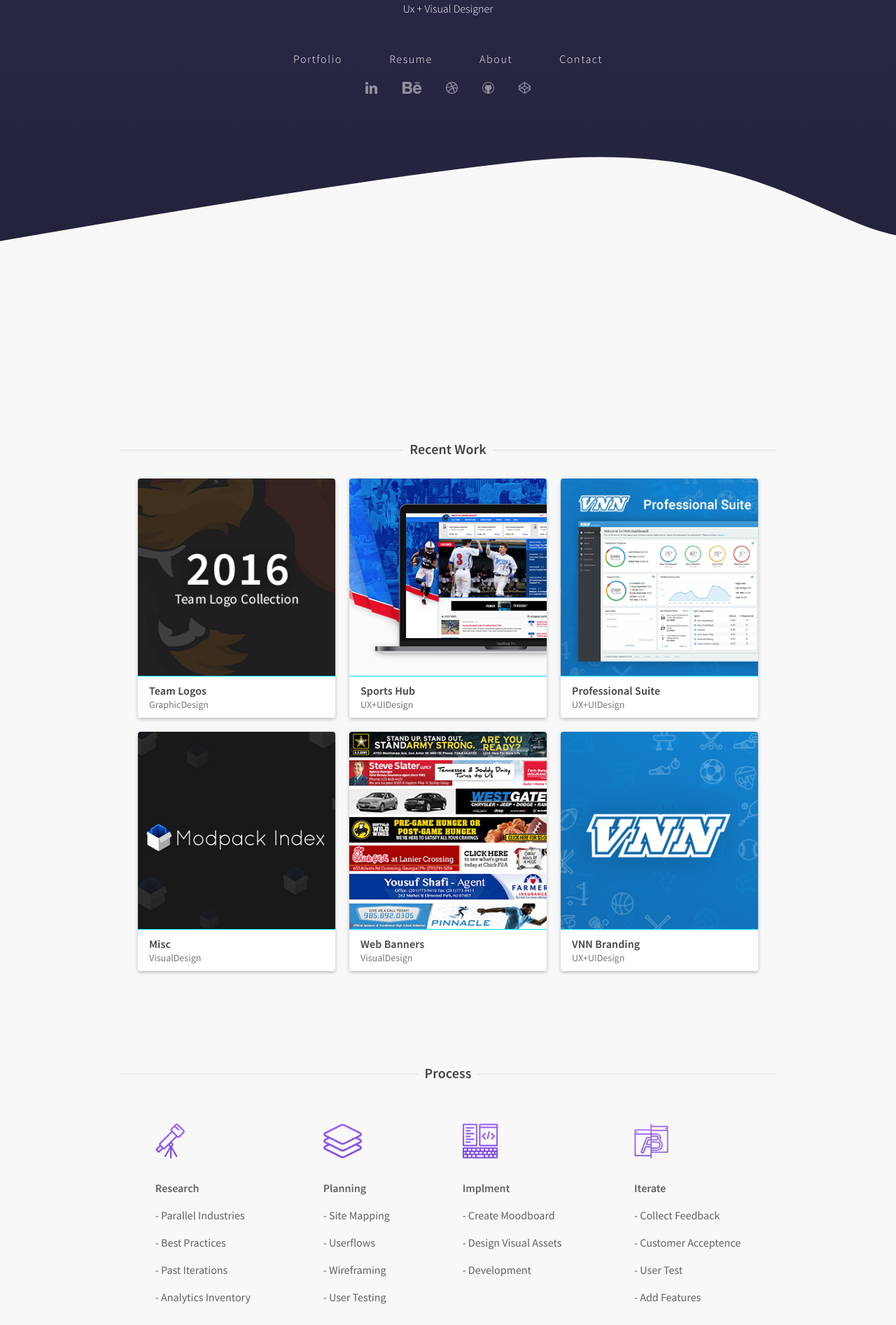
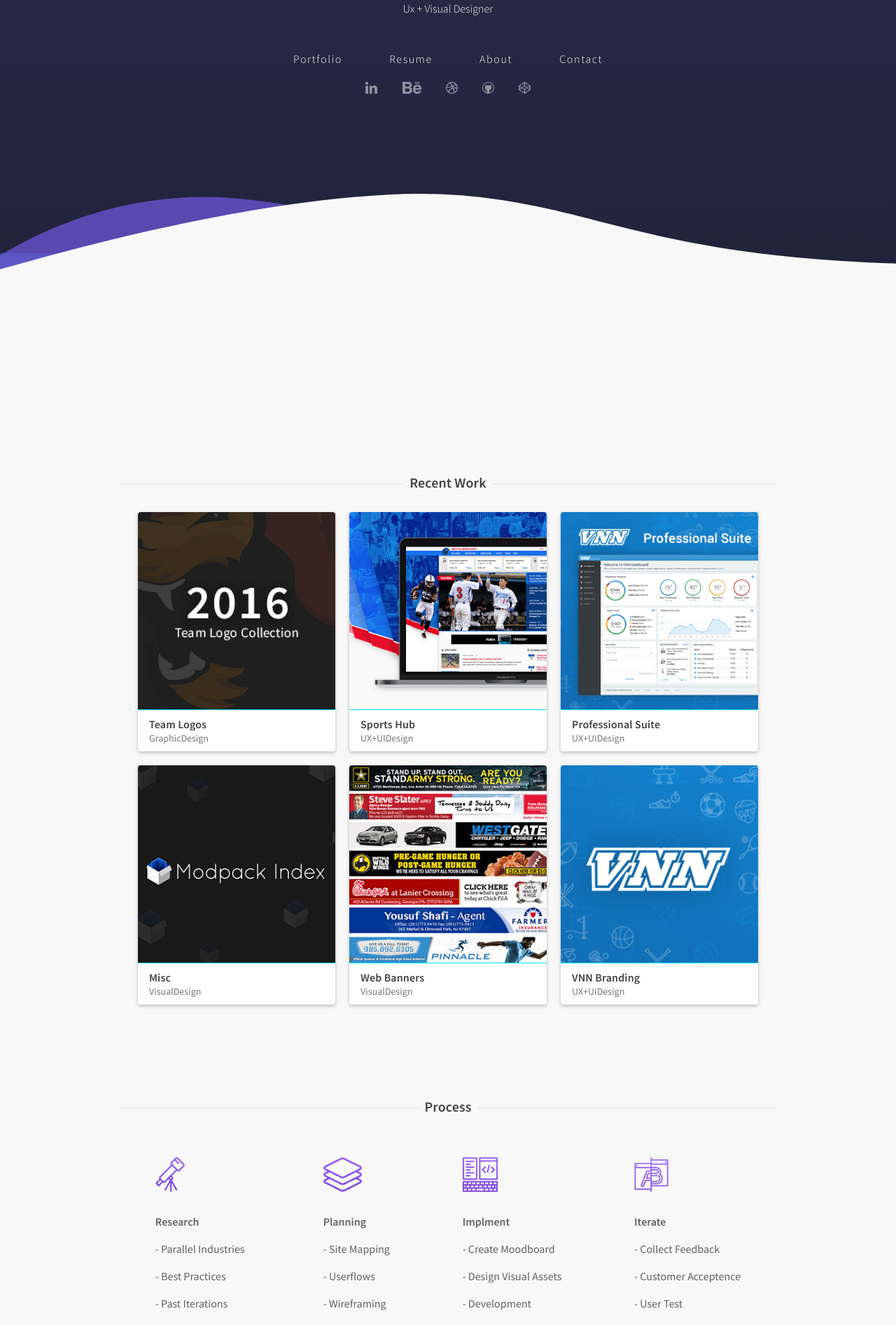
Before and after one commit to tenderScript/tenderScript.github.io, a Jekyll site: the page built from index.md, in a window 1280 px wide. Shown: the part 393-2287 px from the top of the page at 70% size. Built offline with Jekyll 4.4.1, drawn with Linux system fonts in a browser that asks for light colours; nearby versions of some CDN libraries.

Commit message:
made waves surf worthy

```diff
--- a/_includes/head.html
+++ b/_includes/head.html
@@ -5,7 +5,7 @@
   <meta http-equiv="Content-Language" content="en">
   <title>{% if page.title %}{{ page.title | escape }}{% else %}{{ site.title | escape }}{% endif %}</title>
   <meta name="description" content="{{ page.excerpt | default: site.description | strip_html | normalize_whitespace | truncate: 160 | escape }}">
-
+  <link rel="stylesheet" href="https://cdnjs.cloudflare.com/ajax/libs/animate.css/3.5.2/animate.min.css">
   <link href="https://fonts.googleapis.com/css?family=Source+Sans+Pro:300,400,600,700" rel="stylesheet">
   <link href="https://fonts.googleapis.com/css?family=Lora" rel="stylesheet">
   <link rel="stylesheet" href="{{ "/css/main.css" | relative_url }}">
--- a/_layouts/home.html
+++ b/_layouts/home.html
@@ -22,9 +22,13 @@
       <li class="muted"><a href="http://codepen.io/tenderScript/" target="_blank"><img src="../images/codepen-icon.png"></a></li>
     </ul>
     <div class="intro-waves">
+      <svg class="wave3"></svg>
+      <svg class="wave2"></svg>
       <svg class="wave1"></svg>
       <div class="wave-cover"></div>
     </div>
+
+
   </div>
 
   <div class="wrapper">
@@ -54,7 +58,7 @@
 
         <div class="process-item">
           <div class="process-title">
-            <img src="../Images/research-icon.png">
+            <img src="../images/research-icon.png">
           </div>
           <ul>
             <li><h4>Research</h4></li>
@@ -67,7 +71,7 @@
 
         <div class="process-item">
           <div class="process-title">
-            <img src="../Images/planning-icon.png">
+            <img src="../images/planning-icon.png">
           </div>
           <ul>
             <li><h4>Planning</h4></li>
@@ -80,7 +84,7 @@
 
         <div class="process-item">
           <div class="process-title">
-            <img src="../Images/implement-icon.png">
+            <img src="../images/implement-icon.png">
 
           </div>
           <ul>
@@ -93,7 +97,7 @@
 
         <div class="process-item">
           <div class="process-title">
-            <img src="../Images/iterate-icon.png">
+            <img src="../images/iterate-icon.png">
           </div>
           <ul>
             <li><h4>Iterate</h4></li>
--- a/_sass/_styles.scss
+++ b/_sass/_styles.scss
@@ -11,8 +11,8 @@
   background: linear-gradient(top, #2E2E50, #1f1f35);
   margin: 0 0 0 0;
   position: relative;
-
   text-align: center;
+  z-index: 1;
 
   .logo-intro {
     img {
@@ -86,9 +86,38 @@
       margin-top: 100px;
     }
 
+    .wave2 {
+      margin-bottom: -615px;
+    }
+
+    .wave3 {
+      margin-bottom: -615px;
+    }
+
     svg {
       height: 500px;
       width: 100%;
+    }
+  }
+
+  .particle-wrapper {
+    position: absolute;
+    margin-top: 300px;
+    width: 100%;
+    z-index: 0;
+
+
+    .particle-fade {
+      border-radius: 50%;
+      box-shadow: 1px 1px 10px rgba(40, 118, 255, 1);
+      height: 8px;
+      width: 5px;
+      left: 50%;
+      background: #00E1FF;/* For browsers that do not support gradients */
+      background: -webkit-linear-gradient(#00E1FF, #8E5EFF); /* For Safari 5.1 to 6.0 */
+      background: -o-linear-gradient(#00E1FF, #8E5EFF); /* For Opera 11.1 to 12.0 */
+      background: -moz-linear-gradient(#00E1FF, #8E5EFF); /* For Firefox 3.6 to 15 */
+      background: linear-gradient(#00E1FF, #8E5EFF); /* Standard syntax */
     }
   }
 }
--- a/css/main.scss
+++ b/css/main.scss
@@ -84,6 +84,35 @@
   margin: $spacing-unit / 3;
 }
 
+@mixin p-rise($rise-speed) {
+  -webkit-animation: rise-slow ($rise-speed) infinite;
+  -moz-animation:    rise-slow ($rise-speed) infinite;
+  -o-animation:      rise-slow ($rise-speed) infinite;
+  animation:         rise-slow ($rise-speed) infinite;
+
+  .fadeOut {
+    -webkit-animation-duration: ($rise-speed);
+    animation-duration: ($rise-speed);
+  }
+
+  @-webkit-keyframes rise-slow {
+    0%   { margin-top: 0px; }
+    100% { margin-top:-300px; }
+  }
+  @-moz-keyframes rise-slow {
+    0%   { margin-top: 0px; }
+    100% { margin-top:-300px; }
+  }
+  @-o-keyframes rise-slow {
+     0%   { margin-top: 0px; }
+    100% { margin-top:-300px; }
+  }
+  @keyframes rise-slow {
+     0%   { margin-top: 0px; }
+    100% { margin-top:-300px; }
+  }
+}
+
 // Using media queries with like this:
 // @include media-query($palm) {
 //     .wrapper {
--- a/js/animations.js
+++ b/js/animations.js
@@ -2,152 +2,121 @@
 
 
 window.onload = function() {
-
-  animateWave1(winWidth, 2000);
-  //animateWave2(2, 5000);
+  animateWave(wave1, winWidth, 3000);
+  animateWave(wave2, winWidth, 4000);
+  animateWave(wave3, winWidth, 5000);
+  //animatePath(wave1, path1, 3000);
 };
 
 var winWidth = document.documentElement.clientWidth;
 var startPath = "M-10 250 C 0 250, 1 250, 300 250 S 600 250, 1540 250";
+var startPath2 = "M-10 250 C 0 250, 600 250, 300 250 S 1 250, 1540 250";
+
+var path1 = [
+  "M-10 250 C 0 250, 1 250, 300 250 S 600 250, " + winWidth + " 250",
+  "M-10 275 C 0 275, 200 175, 400 175 S 600 250, " + winWidth + " 275",
+  "M-10 300 C 0 300, 400 200, 700 175 S 1100 300, " + winWidth + " 275",
+  "M-10 275 C 0 275, 600 225, 900 175 S 1200 175, " + winWidth + " 300",
+  "M-10 275 C 0 275, 800 250, 1200 175 S 1400 175, " + winWidth + " 275",
+  "M-10 275 C 0 275, 1200 300, 1400 300 S 1600 300, " + ( winWidth + 300 ) + " 300"
+];
+
+var grad3 = Snap('.wave3').gradient("l(0.5, 0, .5, 1)#3994E5-#8062FF-#9758FF");
+
 var wave1= Snap('.wave1').path([startPath]).attr({
   fill: "#f8f8f8",
   stroke: "#f8f8f8",
-  strokeWidth: 200
-});
-/*
-
-var wave2= Snap('.wave1').path([startPath]).attr({
-  fill: "#995CFF",
-  stroke: "#995CFF",
-  strokeWidth: 200
+  strokeWidth: 200,
 });
 
-*/
-function animateWave1(width, miliSec) {
-  var x = width + 100;
+var wave2= Snap('.wave2').path([startPath]).attr({
+  stroke: "#8062FF",
+  strokeWidth: 200,
+  opacity: .6
+});
+
+var wave3= Snap('.wave3').path([startPath2]).attr({
+  stroke: grad3,
+  strokeWidth: 200,
+  opacity: .3
+});
+
+//improving
+function animatePath(waveNum, pathObj, miliSec) {
+  var wave1= Snap('.wave1').path([pathObj[0]]).attr({
+    fill: "#f8f8f8",
+    stroke: "#f8f8f8",
+    strokeWidth: 200
+  });
+
+  for (var i = 0; i < pathObj.length; i++) {
+    setTimeout(function(){
+      waveNum.animate({ d: pathObj[i] }, miliSec);
+    }, (miliSec * i));
+  };
+
+  return setTimeout(function(){
+    animatepath(waveNum, pathObj, miliSec);
+  }, (miliSec * (pathObj.length + 1)))
+};
+
+
+//working
+function animateWave(waveNum, width, miliSec) {
+
   var time = miliSec;
-  var Path1 = "M-10 275 C 0 275, 200 175, 400 175 S 600 250, " + winWidth + " 275";
-  var Path2 = "M-10 300 C 0 300, 400 200, 700 175 S 1100 300, " + winWidth + " 275";
-  var Path3 = "M-10 275 C 0 275, 600 225, 900 175 S 1200 175, " + winWidth + " 300";
-  var Path4 = "M-10 275 C 0 275, 800 250, 1200 175 S 1400 175, " + winWidth + " 275";
-  var Path5 = "M-10 275 C 0 275, 1200 300, 1400 300 S 1600 300, 1740 300";
+  var length = width + 100;
+  var lengthEnd = width + 200;
 
-  console.log("1");
-  wave1.animate({ d: Path1 }, miliSec);
+
+  if (waveNum == wave1 ) {
+    var Path1 = "M-10 275 C 0 275, 200 175, 400 175 S 600 250, " + length + " 275";
+    var Path2 = "M-10 300 C 0 300, 400 200, 700 175 S 1100 300, " + length + " 275";
+    var Path3 = "M-10 275 C 0 275, 600 225, 900 175 S 1200 175, " + length + " 300";
+    var Path4 = "M-10 275 C 0 275, 800 250, 1200 175 S 1400 175, " + length + " 275";
+    var Path5 = "M-10 275 C 0 275, 1200 300, 1400 300 S 1600 300, " + lengthEnd + " 300";
+  };
+
+  if (waveNum == wave2 ) {
+    var Path1 = "M-10 275 C 0 275, 100 150, 300 175 S 500 250, " + length + " 275";
+    var Path2 = "M-10 300 C 0 300, 300 175, 500 150 S 700 300, " + length + " 275";
+    var Path3 = "M-10 275 C 0 275, 500 250, 700 175 S 900 150, " + length + " 300";
+    var Path4 = "M-10 275 C 0 275, 700 275, 900 200 S 1200 150, " + length + " 250";
+    var Path5 = "M-10 275 C 0 275, 900 250, 1100 200 S 1500 150, " + lengthEnd + " 150";
+  };
+
+  if (waveNum == wave3 ) {
+    var Path1 = "M-10 275 C 0 275, 1200 300, 1400 300 S 1600 300, " + lengthEnd + " 300";
+    var Path2 = "M-10 275 C 0 275, 800 250, 1200 175 S 1400 175, " + length + " 275";
+    var Path3 = "M-10 275 C 0 275, 600 225, 900 175 S 1200 175, " + length + " 300";
+    var Path4 = "M-10 300 C 0 300, 400 250, 600 175 S 900 200, " + length + " 275";
+    var Path5 = "M-10 250 C 0 250, 100 150, 300 175 S 600 275, " + length + " 300";
+  };
+
+  waveNum.animate({ d: Path1 }, miliSec);
 
   setTimeout(function(){
-    console.log("2");
-    wave1.animate({ d: Path2 }, miliSec);
+    waveNum.animate({ d: Path2 }, miliSec);
   }, miliSec);
 
   setTimeout(function(){
-    console.log("3");
-    wave1.animate({ d: Path3 }, miliSec);
+    waveNum.animate({ d: Path3 }, miliSec);
   }, time * 2);
 
 
   setTimeout(function(){
-    console.log("4");
-    wave1.animate({ d: Path4 }, miliSec);
+    waveNum.animate({ d: Path4 }, miliSec);
   }, time * 3);
 
   setTimeout(function(){
-    console.log("5");
-    wave1.animate({ d: Path5 }, miliSec);
+    waveNum.animate({ d: Path5 }, miliSec);
   }, time * 4);
 
   setTimeout(function(){
-    console.log("6");
-    wave1.animate({ d: startPath }, miliSec);
+    waveNum.animate({ d: startPath }, miliSec);
   }, time * 5);
 
   return setTimeout(function(){
-    animateWave1(2, miliSec);
+    animateWave(waveNum, width, miliSec);
   }, time * 6)
-};
-/*
-
-function animateWave2(width, miliSec) {
-  var x = width;
-  var time = miliSec;
-  var Path1 = "M-10 150 C 0 150, 200 150, 400 150 S 600 250, 1540 250";
-  var Path2 = "M-10 200 C 0 200, 400 200, 700 150 S 1100 250, 1540 250";
-  var Path3 = "M-10 150 C 0 150, 600 200, 900 150 S 1300 150, 1540 150";
-  var Path4 = "M-10 250 C 0 250, 800 200, 1100 150 S 2500 150, 1540 250";
-  var Path5 = "M-10 250 C 0 250, 1600 250, 1800 250 S 2000 250, 2940 250";
-
-  wave2.animate({ d: Path1 }, miliSec);
-
-  setTimeout(function(){
-    wave2.animate({ d: Path2 }, miliSec);
-  }, miliSec);
-
-  setTimeout(function(){
-    wave2.animate({ d: Path3 }, miliSec);
-  }, time * 2);
-
-
-  setTimeout(function(){
-    wave2.animate({ d: Path4 }, miliSec);
-  }, time * 3);
-
-  setTimeout(function(){
-    wave2.animate({ d: Path5 }, miliSec);
-  }, time * 4);
-
-  setTimeout(function(){
-    wave2.animate({ d: startPath }, miliSec);
-  }, time * 5);
-
-  return setTimeout(function(){
-    animateWave2(2, miliSec);
-  }, time * 6)
-};
-
-*/
-
-/*
-var startPath = "M-10 150 C 0 150, 1 150, 300 150 S 600 150, 1540 150";
-var wave2= Snap('.wave1').path([startPath]).attr({
-  fill: "#f8f8f8",
-  stroke: "#f8f8f8",
-  strokeWidth: 100
-});
-
-function animateWave2(width, miliSec) {
-  var x = width;
-  var time = miliSec;
-  var Path1 = "M-10 175 C 0 175, 200 100, 400 100 S 600 150, 1540 150";
-  var Path2 = "M-10 200 C 0 200, 400 200, 700 100 S 1100 150, 1540 150";
-  var Path3 = "M-10 175 C 0 175, 600 200, 900 125 S 1300 125, 1540 175";
-  var Path4 = "M-10 150 C 0 150, 800 200, 1100 125 S 1500 125, 1540 150";
-  var Path5 = "M-10 150 C 0 150, 1600 150, 1800 150 S 2000 150, 2940 150";
-
-  wave2.animate({ d: Path1 }, miliSec);
-
-  setTimeout(function(){
-    wave2.animate({ d: Path2 }, miliSec);
-  }, miliSec);
-
-  setTimeout(function(){
-    wave2.animate({ d: Path3 }, miliSec);
-  }, time * 2);
-
-
-  setTimeout(function(){
-    wave2.animate({ d: Path4 }, miliSec);
-  }, time * 3);
-
-  setTimeout(function(){
-    wave2.animate({ d: Path5 }, miliSec);
-  }, time * 4);
-
-  setTimeout(function(){
-    wave2.animate({ d: startPath }, miliSec);
-  }, time * 5);
-
-  return setTimeout(function(){
-    animateWave2(2, miliSec);
-  }, time * 6)
-};
-*/
+}
```
Also changed, not shown: 2 other files.
